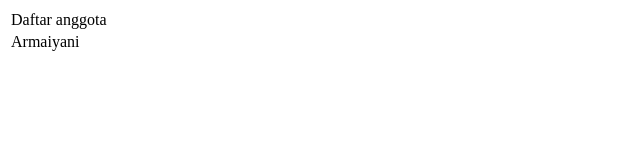
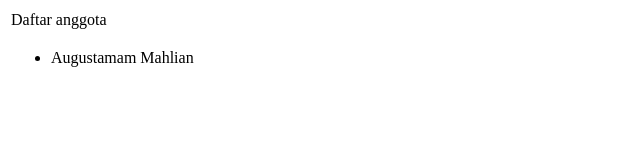
Before and after one commit to Armaiyani97/Kelompok2, a plain HTML site: page index.html in a window 1280 px wide. Shown: the whole page, without its empty margins (0-640 px from the left). Drawn offline with Linux system fonts and the light colour scheme.

Commit message:
Update index.html

```diff
--- a/index.html
+++ b/index.html
@@ -5,8 +5,16 @@
   </head>
   <body>
     <table border="0">
-     <tr><td>Daftar anggota</td></tr>
-     <tr><td>Armaiyani</td></tr>
+     <tr>
+      <td>Daftar anggota</td>
+     </tr>
+     <tr>
+       <td>
+         <ul>
+           <li>Augustamam Mahlian</li>
+         </ul>
+       </td>
+      </tr>
     </table>
   </body>
 </html>
```
